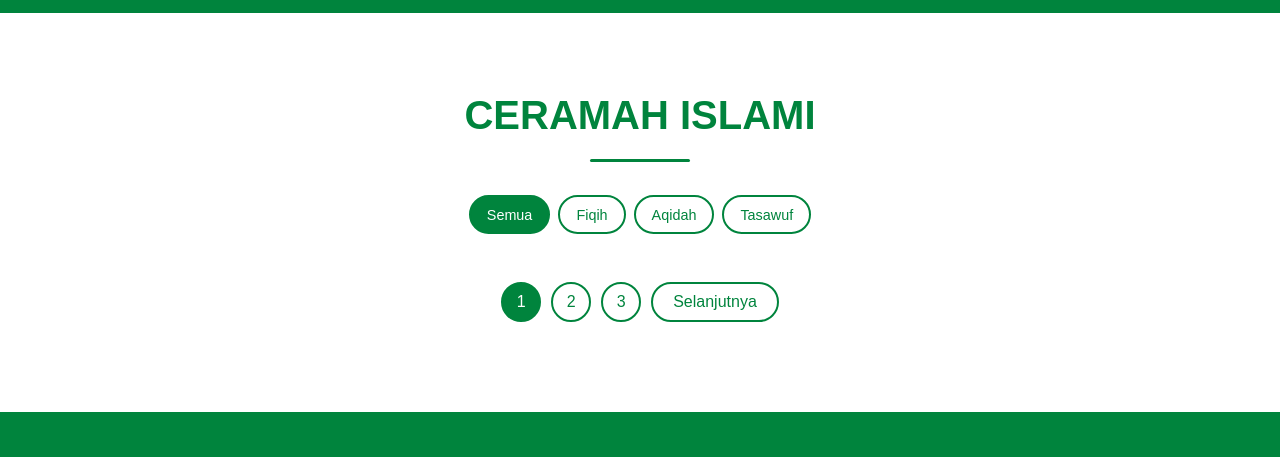
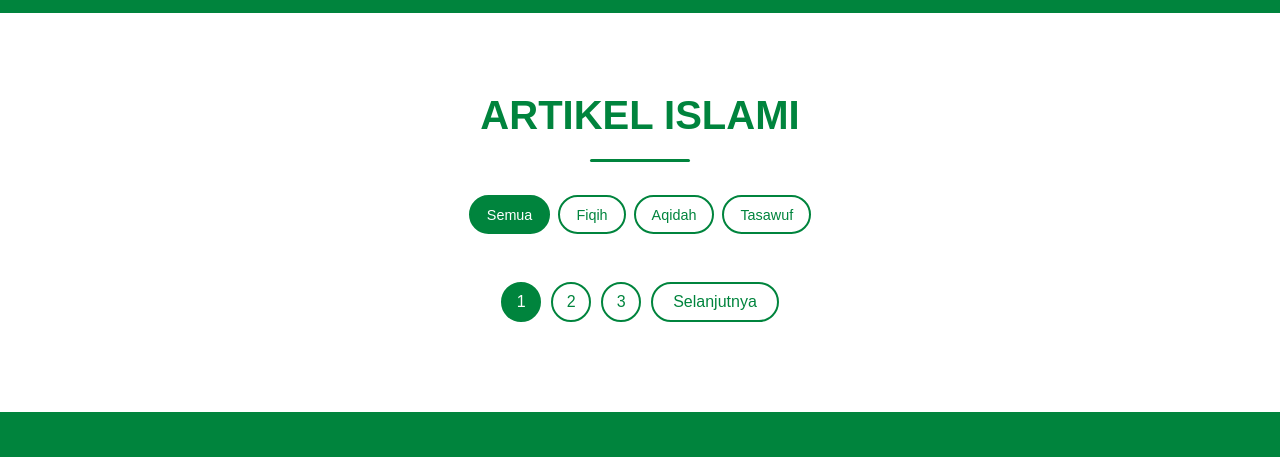
Before and after one commit to juniwardani/nahdlatul, a plain HTML site: page dakwah.html in a window 1280 px wide. Shown: the part 69-526 px from the top of the page. Drawn offline with nearby package versions, Linux system fonts and the light colour scheme.

Commit message:
Update dakwah.html

```diff
--- a/dakwah.html
+++ b/dakwah.html
@@ -311,7 +311,7 @@
 
     <main class="page-content">
         <section class="dakwah-section">
-            <h1>Ceramah Islami</h1>
+            <h1>Artikel Islami</h1>
 
             <div class="dakwah-filter">
                 <button class="filter-btn active">Semua</button>
```
